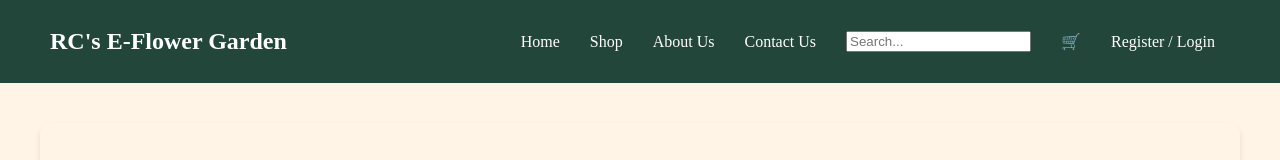
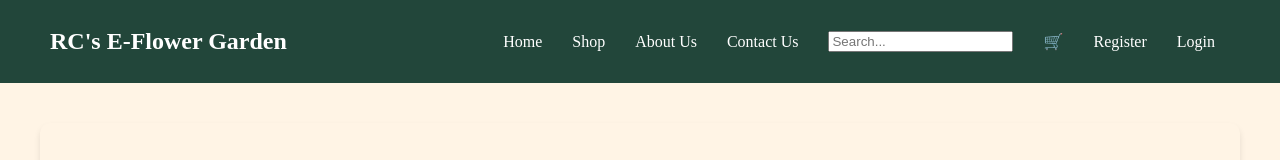
Before and after one commit to RaviChotai/ravichotai.github.io, a plain HTML site: page about.html in a window 1280 px wide. Shown: the top 160 px of the page. Drawn offline with Linux system fonts and the light colour scheme.

Commit message:
Add files via upload

```diff
--- a/about.html
+++ b/about.html
@@ -19,7 +19,8 @@
                 <li><a href="contact.html">Contact Us</a></li>
                 <li><input type="text" placeholder="Search..."></li>
                 <li><a href="checkout.html" class="cart-icon">🛒</a></li>
-                <li><a href="signin.html">Register / Login</a></li>
+                <li><a href="signin.html">Register</a></li>
+                <li><a href="login.html">Login</a></li>
             </ul>
         </nav>
     </header>
```
Also changed, not shown: shop.html (+2 -1 lines).
